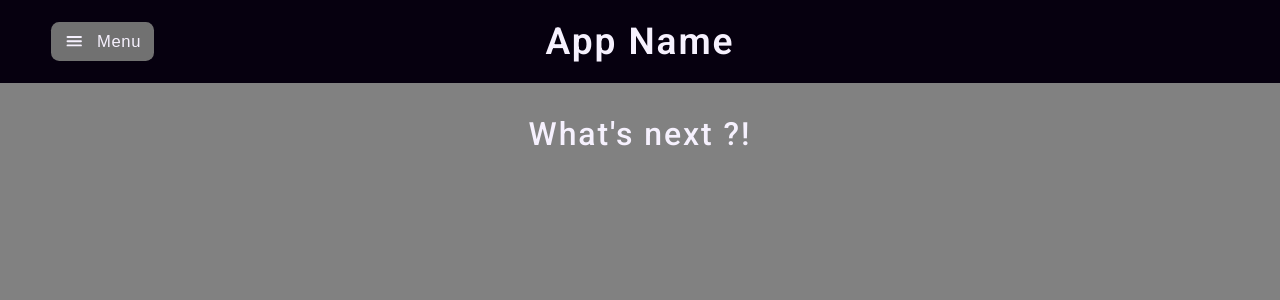
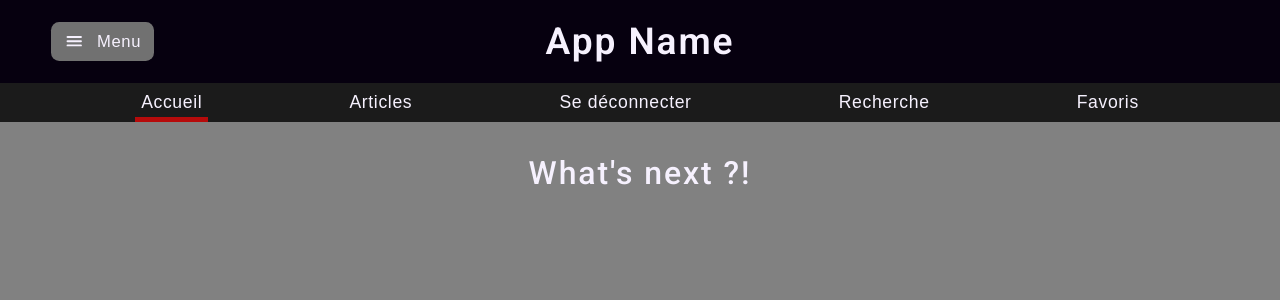
Before and after one commit to Jul1enF/nextjs-app-router-template, a Next.js app: page / in a window 1280 px wide. Shown: the top 300 px of the page. Built offline with nearby package versions, Linux system fonts and the light colour scheme.

Commit message:
HorizontalMenu added

```diff
--- a/components/layout/AppLayoutWrapper.js
+++ b/components/layout/AppLayoutWrapper.js
@@ -3,6 +3,7 @@
 import Header from "@/components/layout/Header"
 import PhoneTabBar from "@/components/layout/phone/PhoneTabBar";
 import useWindowDimensions from '@/hooks/useWindowDimensions';
+import HorizontalMenu from '@/components/layout/horizontal-menu/HorizontalMenu';
 
 
 export default function AppLayoutWrapper({ children }) {
@@ -15,6 +16,8 @@ export default function AppLayoutWrapper({ children }) {
         <>
             <Header />
 
+            <HorizontalMenu />
+
             {children}
 
             {!computerDisplay && <PhoneTabBar />}
--- /dev/null
+++ b/components/layout/horizontal-menu/HorizontalMenu.js
@@ -0,0 +1,87 @@
+'use client'
+
+import styles from "@/styles/layout/horizontal-menu/HorizontalMenu.module.css"
+import { useRef, useState, useLayoutEffect, useEffect } from "react"
+import { usePathname } from "next/navigation"
+import useWindowDimensions from "@/hooks/useWindowDimensions"
+import useLockTransitions from "@/hooks/useLockTransitions"
+import useScrollToSection from "@/hooks/useScrollToSection"
+import HorizontalMenuItem from "./HorizontalMenuItem"
+
+
+export default function HorizontalMenu() {
+
+    const { vh, vw } = useWindowDimensions()
+
+    const logout = () => console.log("LOG OUT !!")
+
+    const sectionsArray = [
+        { sectionName: "Accueil", link: "/" },
+        { sectionName: "Articles", link: "/articles" },
+        { sectionName: "Se déconnecter", link: "/login", func: logout },
+        { sectionName: "Recherche", link: "/search" },
+        { sectionName: "Favoris", link: "/bookmarks" }
+    ]
+
+    const sectionsRef = useRef({})
+    const underlineRef = useRef(null)
+
+    const [selectedSection, setSelectedSection] = useState(null)
+
+    // Func to make the underline follow the selected section
+    const changeUnderlinePosition = () => {
+        const section = sectionsRef.current[selectedSection?.sectionName]
+        if (!section) return
+        underlineRef.current.style.width = section.offsetWidth + "px";
+        underlineRef.current.style.left = section.offsetLeft + "px";
+    }
+
+    // Block the css transitions when window is resized
+    useLockTransitions(underlineRef)
+
+    // Scroll to the selected section (phone)
+    useScrollToSection(selectedSection?.sectionName, true, sectionsRef)
+
+    // Logic to move the underline when selectedSection changes or the window is resized
+    useLayoutEffect(() => {
+        requestAnimationFrame(() => {
+            changeUnderlinePosition();
+        });
+    }, [selectedSection?.sectionName, vh, vw]);
+
+
+    // Check that selected section is accurate with the current location (for underline)
+    const pathname = usePathname()
+
+    const urlMatchSection = (section) => {
+        if (pathname === section?.link || section?.link && pathname.startsWith(`${section?.link}/`)) {
+            return true
+        } else return false
+    }
+
+    const updateSelectedSection = () => {
+        if (!urlMatchSection(selectedSection) && sectionsArray.some(e => urlMatchSection(e))) {
+            sectionsArray.forEach(e => {
+                if (urlMatchSection(e)) setSelectedSection(e)
+            })
+        }
+        else if (!urlMatchSection(selectedSection)) {
+            setSelectedSection(null)
+        }
+    }
+
+    useEffect(() => {
+        updateSelectedSection()
+    }, [pathname])
+
+
+
+    const menuSections = sectionsArray.map((e, i) => <HorizontalMenuItem key={i} {...e} selectedSection={selectedSection} sectionsRef={sectionsRef} />)
+
+    return (
+        <div className={styles.mainContainer} data-fixed-header="true" >
+            {menuSections}
+            <div className={styles.underline} ref={underlineRef} />
+        </div>
+    )
+}
--- /dev/null
+++ b/components/layout/horizontal-menu/HorizontalMenuItem.js
@@ -0,0 +1,30 @@
+'use client'
+
+
+import styles from "@/styles/layout/horizontal-menu/HorizontalMenuItem.module.css"
+import { useRouter } from "next/navigation"
+
+
+export default function HorizontalMenuItem({ sectionName, link, func, selectedSection, sectionsRef }) {
+    const router = useRouter()
+
+    const sectionClick = () => {
+        if (typeof func === "function") {
+            func();
+            link && router.push(`${link}`);
+        } else {
+            router.push(`${link}`);
+        }
+    };
+
+    return (
+        <button
+            type="button"
+            className={`regularText ${styles.linkItem} ${selectedSection?.sectionName !== sectionName && styles.unselectedLinkItem}`}
+            onClick={sectionClick}
+            ref={ref => sectionsRef.current[sectionName] = ref}
+        >
+            {sectionName}
+        </button>
+    )
+}
--- a/styles/components.css
+++ b/styles/components.css
@@ -14,6 +14,7 @@
 
 :root {
     --regular-card-width: calc(var(--regular-item-width) + var(--card-lateral-padding) * 2);
+    --headers-height: calc(var(--header-height) + var(--horiz-menu-height));
 }
 
 /* Computer and Phones border and background styles */
@@ -42,6 +43,7 @@
     /* Main sizes of the components */
     :root {
         --header-height: 6.5vw;
+        --horiz-menu-height: 3vw;
         --page-padding-top: 2.5vw;
         --page-padding-bottom: 4vw;
         --regular-border-radius: 0.8vw;
@@ -59,8 +61,8 @@
     .pageBody {
         background-color: var(--light-grey);
         width: 100vw;
-        height: calc(100dvh - var(--header-height));
-        top: var(--header-height);
+        height: calc(100dvh - var(--headers-height));
+        top: var(--headers-height);
         position: relative;
         display: flex;
         flex-direction: column;
@@ -122,6 +124,7 @@
     /* Main sizes of the components */
     :root {
         --header-height: calc(var(--screen-coeff) * 80px);
+        --horiz-menu-height: calc(var(--screen-coeff) * 45px);
         --tab-bar-height: calc(var(--screen-coeff) * 86px);
         --page-padding-top: calc(var(--screen-coeff) * 30px);
         --page-padding-bottom: calc(var(--tab-bar-height) + calc(var(--screen-coeff) * 50px));
@@ -138,8 +141,8 @@
     .pageBody {
         background-color: var(--light-grey);
         width: 100vw;
-        min-height: calc(100dvh - var(--header-height));
-        top: var(--header-height);
+        min-height: calc(100dvh - var(--headers-height));
+        top: var(--headers-height);
         padding-bottom: var(--page-padding-bottom);
         display: flex;
         flex-direction: column;
--- /dev/null
+++ b/styles/layout/horizontal-menu/HorizontalMenu.module.css
@@ -0,0 +1,54 @@
+/* Computer */
+@media (min-width: 1100px) and (orientation: portrait),
+(min-height: 600px) and (orientation: landscape) {
+    .mainContainer {
+        width: 100vw;
+        height: var(--horiz-menu-height);
+        background-color: var(--dark-grey);
+        position: fixed;
+        top: var(--header-height);
+        display: flex;
+        justify-content: space-evenly;
+        align-items: center;
+        padding-top: 0.3vw;
+        z-index: 8;
+    }
+
+    .underline {
+        background-color: var(--strong-red);
+        min-height: 0.35vw;
+        position: absolute;
+        bottom: 0;
+        transition: left 0.5s,
+            width 0.5s;
+    }
+}
+
+/* Phones */
+@media (max-width: 1100px) and (orientation: portrait),
+(max-height: 600px) and (orientation: landscape) {
+    .mainContainer {
+        display: flex;
+        align-items: center;
+        justify-content: space-between;
+        width: 100vw;
+        height: var(--horiz-menu-height);
+        background-color: var(--dark-grey);
+        position: fixed;
+        top: var(--header-height);
+        overflow-x: scroll;
+        column-gap: calc(var(--screen-coeff) * 15px);
+        padding: 0 calc(var(--screen-coeff) * 10px);
+        scrollbar-width: none;
+        z-index: 8;
+    }
+
+    .underline {
+        background-color: var(--strong-red);
+        min-height: calc(var(--screen-coeff) * 6px);
+        position: absolute;
+        bottom: 0;
+        transition: left 0.4s,
+            width 0.4s;
+    }
+}
--- /dev/null
+++ b/styles/layout/horizontal-menu/HorizontalMenuItem.module.css
@@ -0,0 +1,32 @@
+/* Computer */
+@media (min-width: 1100px) and (orientation: portrait),
+(min-height: 600px) and (orientation: landscape)  {
+
+    .linkItem {
+        background-color: transparent;
+        border: none;
+        font-size: 1.1em;
+        position: relative;
+        height: 100%;
+        border-bottom: solid 0.38vw transparent;
+    }
+
+    .unselectedLinkItem:hover {
+        color: var(--bright-grey);
+        border-bottom: solid 0.38vw color-mix(in srgb, var(--strong-red) 60%, transparent);
+    }
+}
+
+/* Phones */
+@media (max-width: 1100px) and (orientation: portrait),
+(max-height: 600px) and (orientation: landscape) {
+
+    .linkItem {
+        background-color: transparent;
+        border: none;
+        font-size: 1.1em;
+        height: 100%;
+        white-space: nowrap;
+        flex-shrink: 0;
+    }
+}
```
